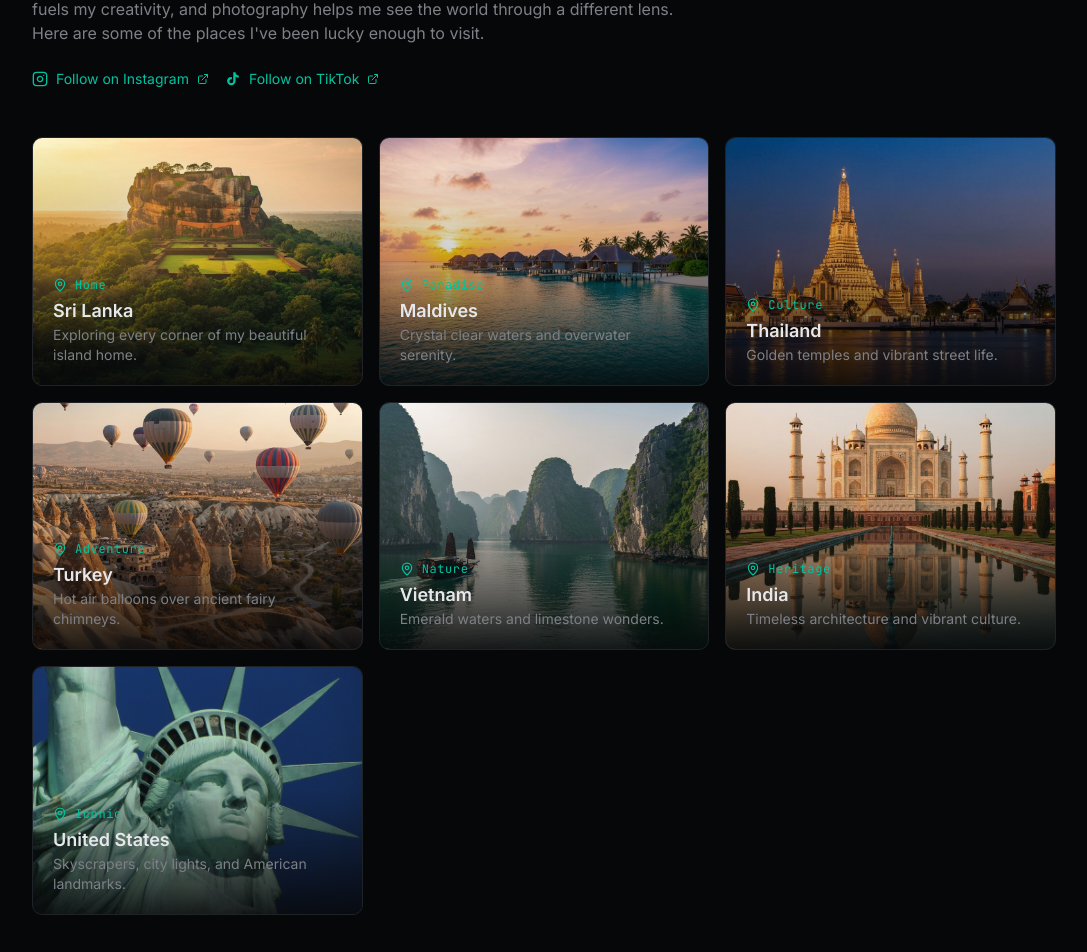
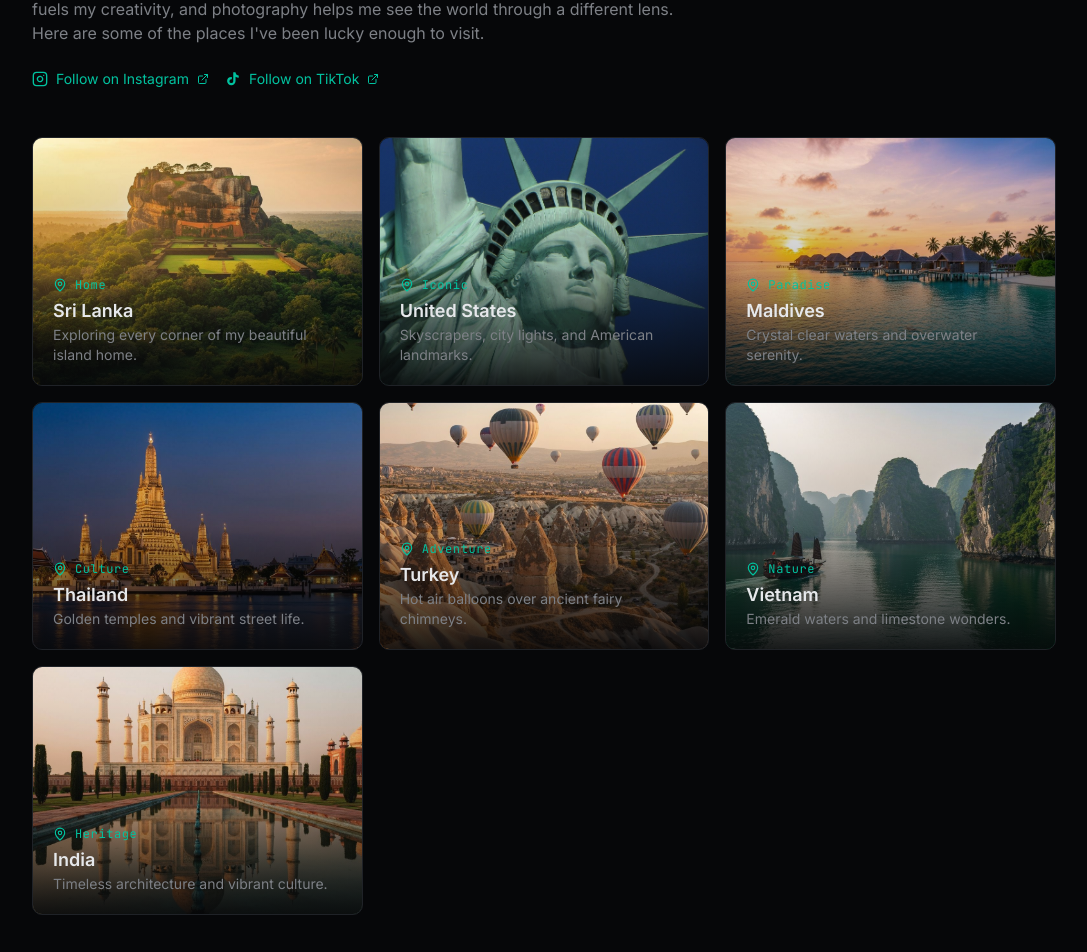
Before and after one commit to nHiRanZ/nHiRanZ.github.io, a Next.js app: page / in a window 1280 px wide. Shown: the part 3850-4802 px from the top of the page, without its empty margins (96-1183 px from the left). Built offline with nearby package versions, Linux system fonts and the light colour scheme.

Commit message:
Update travel-section.tsx

```diff
--- a/components/travel-section.tsx
+++ b/components/travel-section.tsx
@@ -9,6 +9,12 @@ const destinations = [
     tag: "Home",
     image: "/images/travel-sri-lanka.jpg",
     description: "Exploring every corner of my beautiful island home.",
+  },
+  {
+    name: "United States",
+    tag: "Iconic",
+    image: "/images/travel-usa.jpg",
+    description: "Skyscrapers, city lights, and American landmarks.",
   },
   {
     name: "Maldives",
@@ -39,12 +45,6 @@ const destinations = [
     tag: "Heritage",
     image: "/images/travel-india.jpg",
     description: "Timeless architecture and vibrant culture.",
-  },
-  {
-    name: "United States",
-    tag: "Iconic",
-    image: "/images/travel-usa.jpg",
-    description: "Skyscrapers, city lights, and American landmarks.",
   },
 ]
 
```
